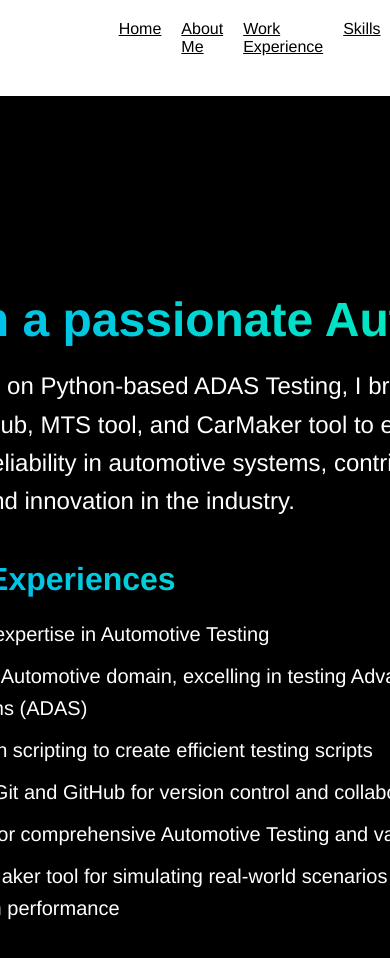
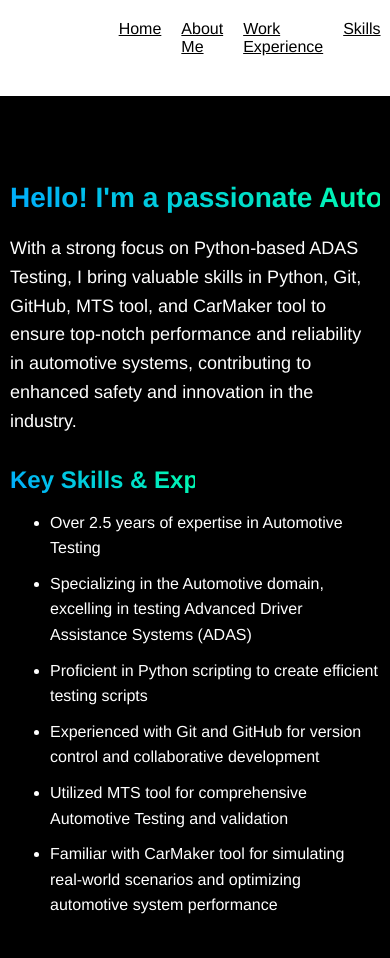
Before and after one commit to nihalgbailur/Portfolio_website_nihalgbailur, a React (Create React App) app: page /about in a window 390 px wide. Shown: the top 958 px of the page. Built offline with nearby package versions, Linux system fonts and the light colour scheme.

Commit message:
mobile responive

```diff
--- a/src/components/AboutMe.js
+++ b/src/components/AboutMe.js
@@ -14,11 +14,23 @@ const AboutContainer = styled.section`
   text-align: left;
   background-color: #000;
   color: #fff;
+
+  @media (max-width: 768px) {
+    padding: 50px 15px;
+  }
+
+  @media (max-width: 480px) {
+    padding: 40px 10px;
+  }
 `;
 
 const TextWrapper = styled(motion.div)`
   max-width: 800px;
   margin: 0 auto;
+
+  @media (max-width: 768px) {
+    max-width: 100%;
+  }
 `;
 
 const typingAnimation = keyframes`
@@ -29,14 +41,21 @@ const typingAnimation = keyframes`
 const Title = styled.h1`
   font-size: 48px;
   margin-bottom: 20px;
-  color: #00aaff; /* Bright blue color */
   background: linear-gradient(45deg, #00aaff, #00ffaa); /* Gradient effect */
   -webkit-background-clip: text;
   -webkit-text-fill-color: transparent;
   overflow: hidden;
   white-space: nowrap;
   width: 0;
-  animation: ${typingAnimation} 2s steps(40, end) forwards;
+  animation: ${typingAnimation} 4s steps(40, end) forwards;
+
+  @media (max-width: 768px) {
+    font-size: 36px;
+  }
+
+  @media (max-width: 480px) {
+    font-size: 28px;
+  }
 `;
 
 const SubText = styled.p`
@@ -44,6 +63,15 @@ const SubText = styled.p`
   line-height: 1.6;
   margin-bottom: 40px;
   color: #fff; /* White color */
+
+  @media (max-width: 768px) {
+    font-size: 20px;
+  }
+
+  @media (max-width: 480px) {
+    font-size: 18px;
+    margin-bottom: 30px;
+  }
 `;
 
 const SkillSection = styled.div`
@@ -53,19 +81,35 @@ const SkillSection = styled.div`
 const SkillTitle = styled.h2`
   font-size: 32px;
   margin-bottom: 15px;
-  color: #00aaff; /* Blue color */
   background: linear-gradient(45deg, #00aaff, #00ffaa); /* Gradient effect */
   -webkit-background-clip: text;
   -webkit-text-fill-color: transparent;
   overflow: hidden;
   white-space: nowrap;
   width: 0;
-  animation: ${typingAnimation} 5s steps(30, end) forwards;
+  animation: ${typingAnimation} 3s steps(30, end) forwards;
+  animation-delay: 4s; /* Delay to start after Title animation */
+
+  @media (max-width: 768px) {
+    font-size: 28px;
+  }
+
+  @media (max-width: 480px) {
+    font-size: 24px;
+  }
 `;
 
 const SkillList = styled.ul`
   font-size: 20px;
   line-height: 1.6;
+
+  @media (max-width: 768px) {
+    font-size: 18px;
+  }
+
+  @media (max-width: 480px) {
+    font-size: 16px;
+  }
 `;
 
 const SkillItem = styled.li`
--- a/src/components/Home.js
+++ b/src/components/Home.js
@@ -1,35 +1,86 @@
 import React from 'react';
 import styled from 'styled-components';
+import { motion, useAnimation } from 'framer-motion';
+import { useInView } from 'react-intersection-observer';
 
-const HomeContainer = styled.div`
-  height: 100vh;
+const HomeContainer = styled.section`
+  min-height: 100vh;
+  padding: 100px 20px;
   display: flex;
+  flex-direction: column;
   align-items: center;
   justify-content: center;
-  text-align: center;
-  background-image: url('/path/to/your/image.jpg'); /* Add a background image */
-  background-size: cover;
-  color: #ffffff;
+  background-color: #000;
+  color: #fff;
 `;
 
-const WelcomeText = styled.h1`
+const ImageWrapper = styled(motion.div)`
+  width: 300px;
+  height: 300px;
+  margin-bottom: 40px;
+  overflow: hidden;
+  border-radius: 50%;
+  background-color: #333;
+
+  @media (max-width: 768px) {
+    width: 250px;
+    height: 250px;
+  }
+
+  @media (max-width: 480px) {
+    width: 200px;
+    height: 200px;
+  }
+`;
+
+const Image = styled.img`
+  width: 100%;
+  height: 100%;
+  object-fit: cover;
+`;
+
+const Text = styled(motion.h1)`
   font-size: 48px;
   margin-bottom: 20px;
-`;
+  background: linear-gradient(45deg, #00aaff, #00ffaa); /* Gradient effect */
+  -webkit-background-clip: text;
+  -webkit-text-fill-color: transparent;
 
-const SubText = styled.p`
-  font-size: 24px;
-  max-width: 600px;
-  margin: 0 auto;
+  @media (max-width: 768px) {
+    font-size: 36px;
+  }
+
+  @media (max-width: 480px) {
+    font-size: 28px;
+  }
 `;
 
 function Home() {
+  const controls = useAnimation();
+  const { ref, inView } = useInView({
+    triggerOnce: true,
+    threshold: 0.5,
+  });
+
+  React.useEffect(() => {
+    if (inView) {
+      controls.start({
+        scale: 1.2, // Scale up the image and text
+        transition: { duration: 1 },
+      });
+    } else {
+      controls.start({ scale: 1 });
+    }
+  }, [controls, inView]);
+
   return (
-    <HomeContainer>
-      <div>
-        <WelcomeText>Welcome to My Portfolio</WelcomeText>
-        <SubText>Python Enthusiast Advancing Automotive Safety Through ADAS Testing </SubText>
-      </div>
+    <HomeContainer id="home">
+      <ImageWrapper ref={ref} animate={controls}>
+        <Image src="your-photo.jpg" alt="Your Name" />
+      </ImageWrapper>
+      <Text animate={controls}>
+        Welcome to My Portfolio
+      </Text>
     </HomeContainer>
   );
 }
```
